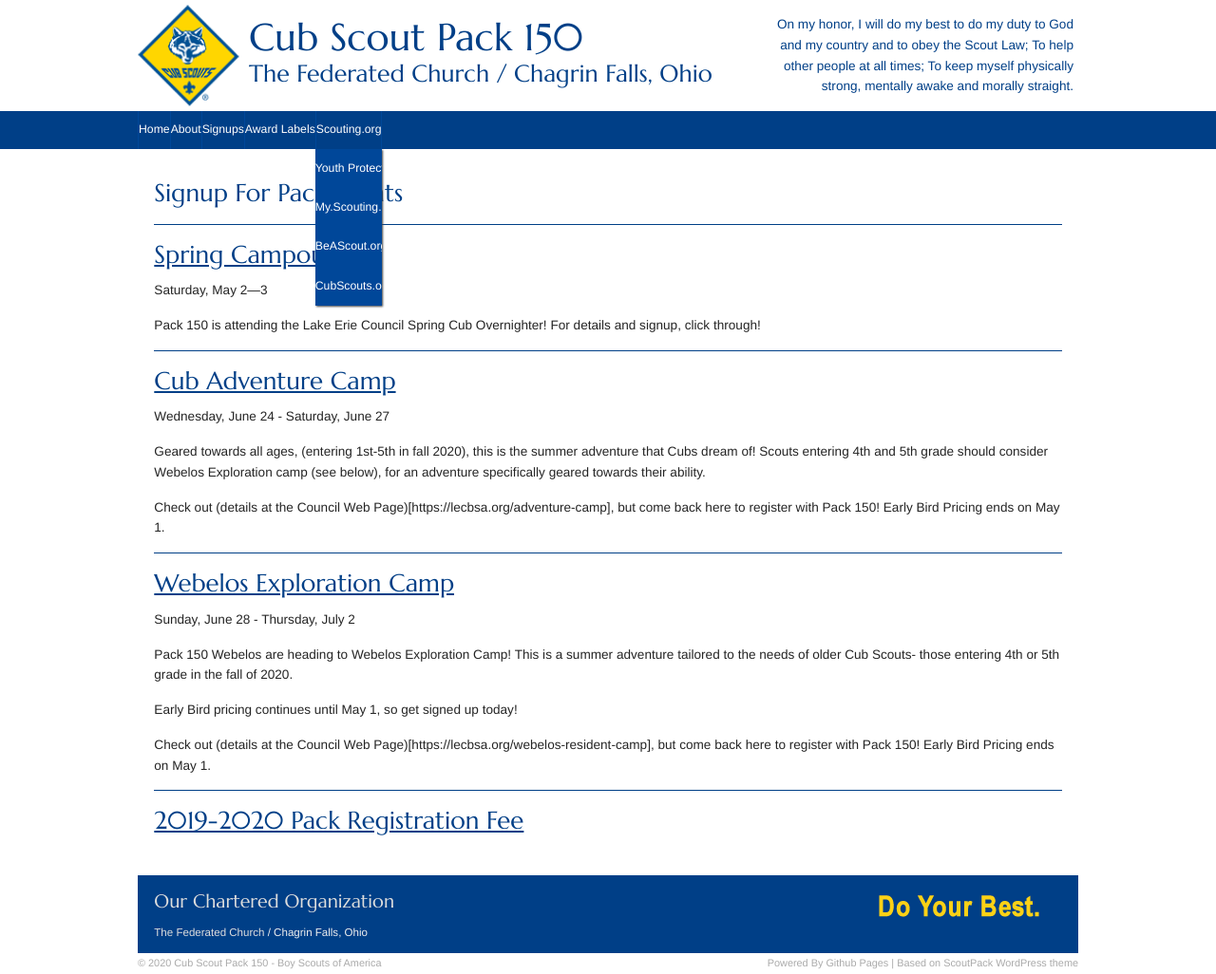
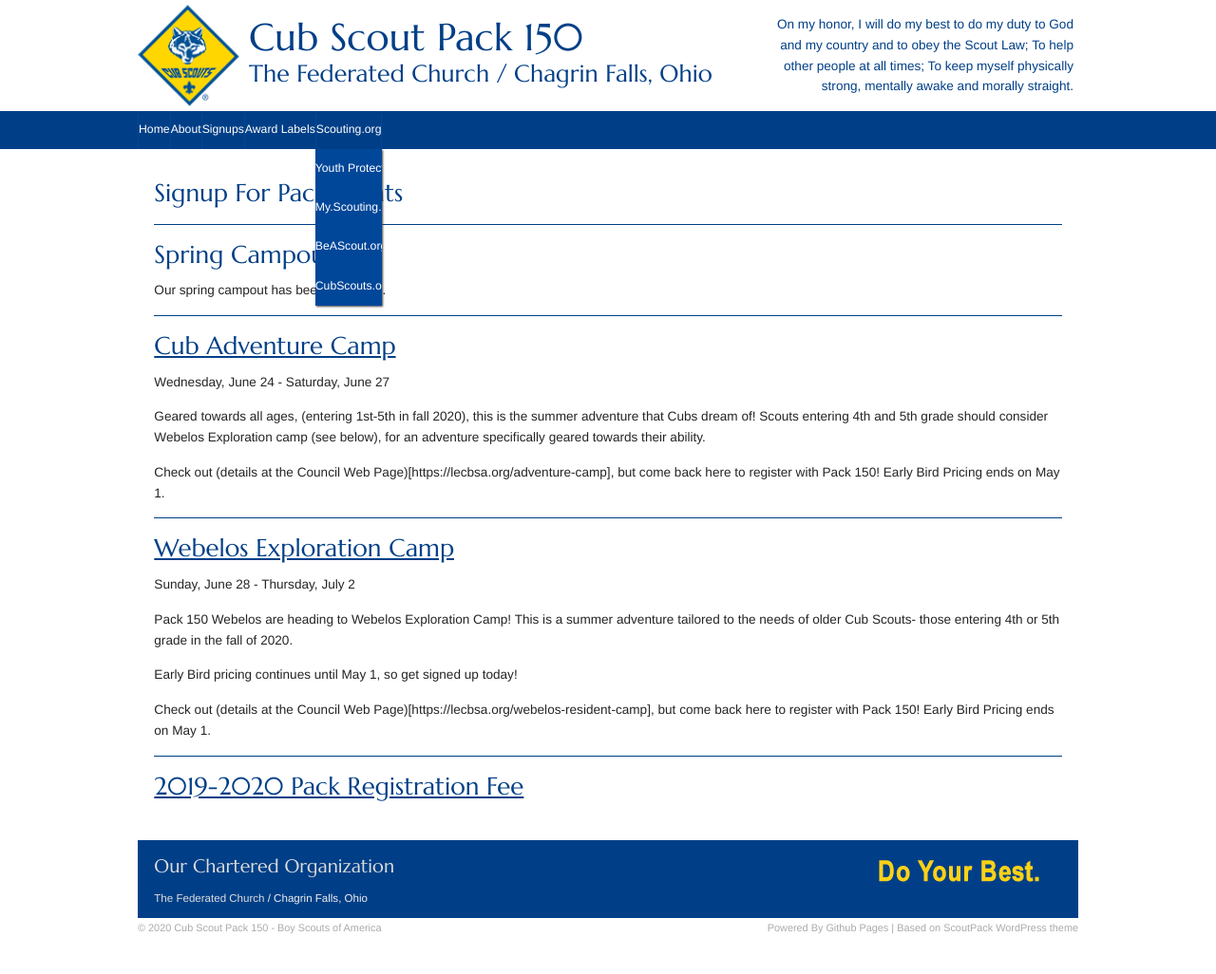
Before and after one commit to Pack150/Pack150.github.io, a Jekyll site: the page built from signups.md, in a window 1280 px wide. Shown: the whole page at 95% size. Built offline with Jekyll 4.4.1, drawn with Linux system fonts in a browser that asks for light colours; nearby versions of some CDN libraries; library files that are not in the unit come from our copies; after the commit the page ends 989 px from its top, so only the background shows below that.

Commit message:
Update signups.md

```diff
--- a/signups.md
+++ b/signups.md
@@ -6,11 +6,9 @@
 ---
 ************
 
-## [Spring Campout](https://spring-overnighter-2020.cheddarup.com)
+## Spring Campout
 
-Saturday, May 2—3
-
-Pack 150 is attending the Lake Erie Council Spring Cub Overnighter! For details and signup, click through!
+Our spring campout has been cancelled.
 
 ************
 
```
